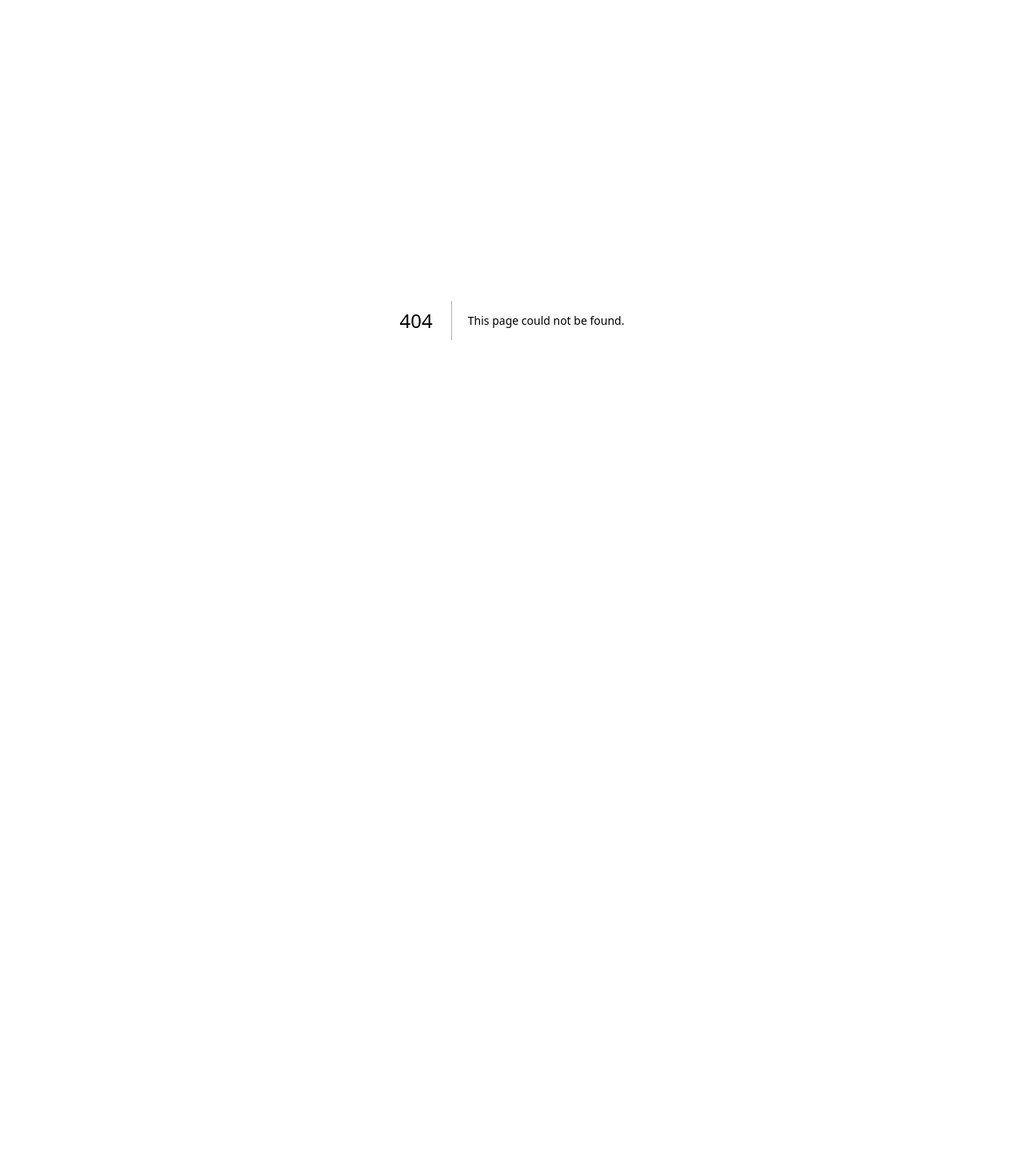
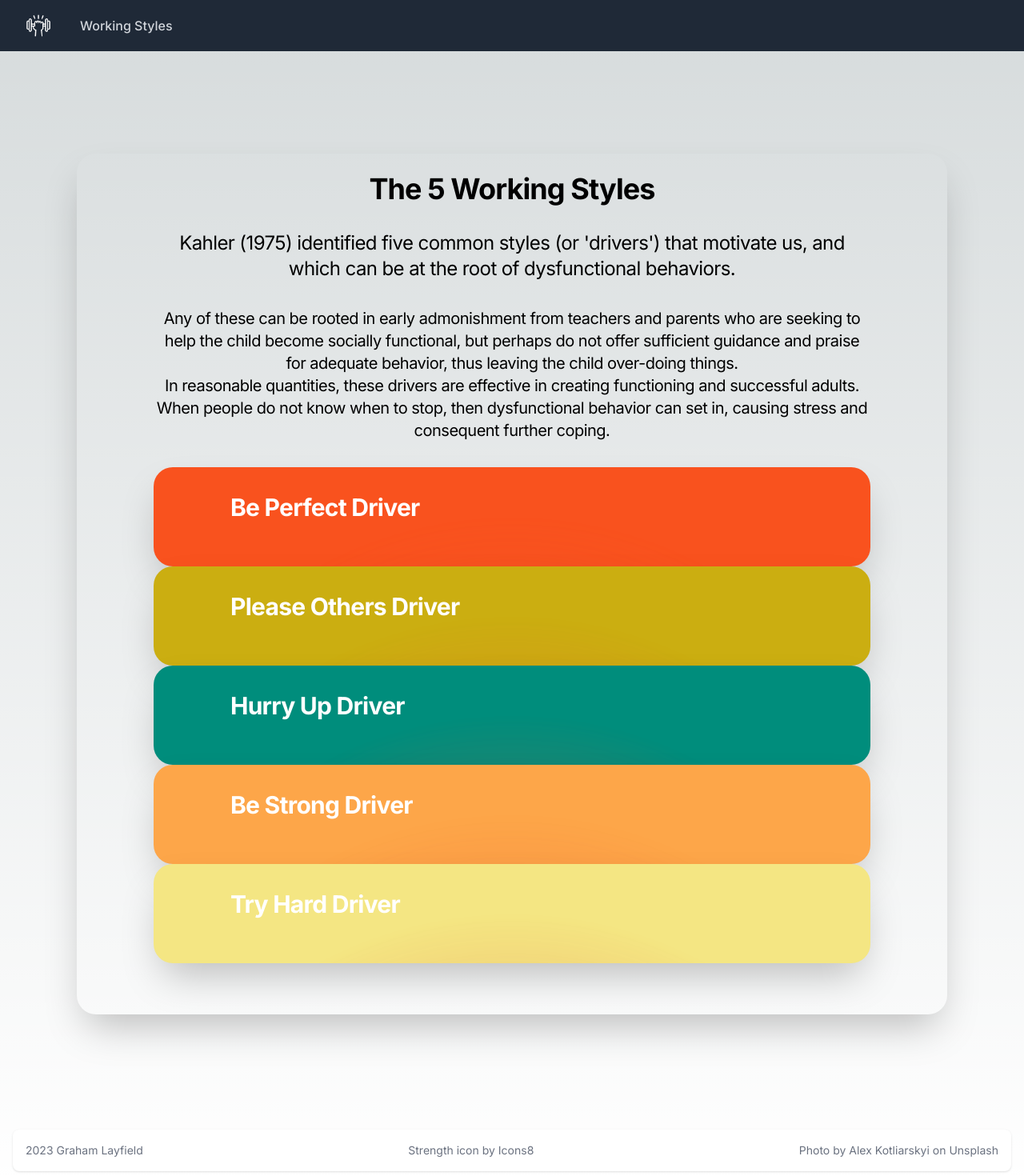
Before and after one commit to glayfield/working-styles, a Next.js app: page /styles in a window 1280 px wide. Before the commit this address had no page. Shown: the top 1470 px of the page at 80% size. Before the commit the page ends 800 px from the top, so only its background shows below. Built offline with nearby package versions, Linux system fonts and the light colour scheme.

Commit message:
init of working styles page

```diff
--- a/src/app/results/page.tsx
+++ b/src/app/results/page.tsx
@@ -6,6 +6,7 @@ import Nav from "@/components/nav";
 import GROUPS from "@/data/groups";
 import { Answer, ChartResult, Group } from "@/types/interfaces";
 import { useStickyState } from "@/utils/storage";
+import Link from "next/link";
 import { useRouter } from "next/navigation";
 
 export default function Results() {
@@ -57,8 +58,16 @@ export default function Results() {
             <div className="mt-10 flex items-center justify-center gap-x-6">
                 <BarChart data={results} />
             </div>
-            <div className="mt-10 flex items-center justify-center gap-x-6">
-                <button onClick={startAgain} className="rounded-md bg-white px-3.5 py-2.5 text-md font-semibold text-gray-900 shadow-sm hover:bg-gray-100 focus-visible:outline focus-visible:outline-2 focus-visible:outline-offset-2 focus-visible:outline-white">Start again?</button>
+            <div className="space-y-4 justify-center">
+                <p></p>
+                <div className="text-md">For more detail:</div>
+                <button className="w-full text-xl rounded-md bg-white px-3.5 py-2.5 text-sm font-semibold text-gray-900 shadow-sm hover:bg-gray-100 focus-visible:outline focus-visible:outline-2 focus-visible:outline-offset-2 focus-visible:outline-white">
+                    <Link href="/styles" >View the working styles</Link>
+                </button>
+                <div className="text-md">To take the survey again:</div>
+                <button onClick={startAgain}  className="w-full text-xl rounded-md bg-white px-3.5 py-2.5 text-sm font-semibold text-gray-900 shadow-sm hover:bg-gray-100 focus-visible:outline focus-visible:outline-2 focus-visible:outline-offset-2 focus-visible:outline-white">
+                    Start the survey again
+                </button>
             </div>
         </Container>
         <Footer />
--- /dev/null
+++ b/src/app/styles/page.tsx
@@ -0,0 +1,50 @@
+'use client';
+import Container from "@/components/container";
+import Footer from "@/components/footer";
+import Nav from "@/components/nav";
+import GROUPS from "@/data/groups";
+import { Group, Groups } from "@/types/interfaces";
+import { useStickyState } from "@/utils/storage";
+
+export default function Styles() {
+    const [results] = useStickyState([], 'user-results');
+    const colorVariants:Groups = {
+        bePerfect: 'relative isolate overflow-hidden bg-[#F9521E] px-6 pt-16 shadow-2xl sm:rounded-3xl sm:px-16 md:pt-24 lg:flex lg:gap-x-20 lg:px-24 lg:pt-0',
+        pleaseOthers: 'relative isolate overflow-hidden bg-[#CBAE11] px-6 pt-16 shadow-2xl sm:rounded-3xl sm:px-16 md:pt-24 lg:flex lg:gap-x-20 lg:px-24 lg:pt-0',
+        hurryUp: 'relative isolate overflow-hidden bg-[#008D7C] px-6 pt-16 shadow-2xl sm:rounded-3xl sm:px-16 md:pt-24 lg:flex lg:gap-x-20 lg:px-24 lg:pt-0',
+        beStrong: 'relative isolate overflow-hidden bg-[#FDA649] px-6 pt-16 shadow-2xl sm:rounded-3xl sm:px-16 md:pt-24 lg:flex lg:gap-x-20 lg:px-24 lg:pt-0',
+        tryHard: 'relative isolate overflow-hidden bg-[#F4E683] px-6 pt-16 shadow-2xl sm:rounded-3xl sm:px-16 md:pt-24 lg:flex lg:gap-x-20 lg:px-24 lg:pt-0'
+    }
+
+    return (
+        <div>
+        <Nav />
+        <Container>
+            <h1 className="text-3xl font-bold tracking-tight dark:text-white sm:text-4xl">The 5 Working Styles</h1>
+            <h2 className="text-xl tracking-tight dark:text-white sm:text-2xl">Kahler (1975) identified five common styles (or 'drivers') that motivate us, and which can be at the root of dysfunctional behaviors.</h2>
+            <p className="text-l tracking-tight dark:text-white sm:text-xl">Any of these can be rooted in early admonishment from teachers and parents who are seeking to help the child become socially functional, but perhaps do not offer sufficient guidance and praise for adequate behavior, thus leaving the child over-doing things.<br />
+            In reasonable quantities, these drivers are effective in creating functioning and successful adults. When people do not know when to stop, then dysfunctional behavior can set in, causing stress and consequent further coping.</p>
+            <div className="flex flex-col">
+                {GROUPS.map((group: Group) => (
+                    <div key={group.key} className={`${colorVariants[group.key as keyof Groups]}`}>
+                        <svg viewBox="0 0 1024 1024" className="absolute left-1/2 top-1/2 -z-10 h-[64rem] w-[64rem] -translate-y-1/2 [mask-image:radial-gradient(closest-side,white,transparent)] sm:left-full sm:-ml-80 lg:left-1/2 lg:ml-0 lg:-translate-x-1/2 lg:translate-y-0" aria-hidden="true">
+                            <circle cx="512" cy="512" r="512" fill="url(#759c1415-0410-454c-8f7c-9a820de03641)" fillOpacity="0.7" />
+                            <defs>
+                            <radialGradient id="759c1415-0410-454c-8f7c-9a820de03641">
+                                <stop stopColor="#7775D6" />
+                                <stop offset="1" stopColor={group?.color} />
+                            </radialGradient>
+                            </defs>
+                        </svg>
+                        <div className="mx-auto max-w-md text-center lg:mx-0 lg:flex-auto lg:py-8 lg:text-left">
+                            <h2 className="text-2xl font-bold tracking-tight text-white sm:text-3xl">{group.name}</h2>
+                            <p className="mt-6 text-lg leading-8 text-gray-300">{group?.desc}</p>
+                        </div>
+                    </div>
+                ))}
+            </div>
+        </Container>
+        <Footer />
+        </div>
+    )
+}
--- a/src/app/survey/page.tsx
+++ b/src/app/survey/page.tsx
@@ -32,7 +32,7 @@ export default function Survey() {
         <Nav />
         <Progress progress={progress} />
         <Container>
-          <div className="text-xl py-4 min-h-[40vh]">Survey Complete!</div>
+          <div className="text-xl py-16">Survey Complete!</div>
           <Link href="/results" className="w-full text-xl rounded-md bg-white px-3.5 py-2.5 text-sm font-semibold text-gray-900 shadow-sm hover:bg-gray-100 focus-visible:outline focus-visible:outline-2 focus-visible:outline-offset-2 focus-visible:outline-white">
             Click to view your results
           </Link>
--- a/src/data/groups.tsx
+++ b/src/data/groups.tsx
@@ -2,26 +2,31 @@ const GROUPS = [
   {
     id: 1,
     name: "Be Perfect Driver",
-    color: "#F9521E"
+    key: 'bePerfect',
+    color: "#F9521E",
   },
   {
     id: 2,
     name: "Please Others Driver",
+    key: 'pleaseOthers',
     color: "#CBAE11"
   },
   {
     id: 3,
     name: "Hurry Up Driver",
+    key: 'hurryUp',
     color: "#008D7C"
   },
   {
     id: 4,
     name: "Be Strong Driver",
+    key: 'beStrong',
     color: "#FDA649"
   },
   {
     id: 5,
     name: "Try Hard Driver",
+    key: 'tryHard',
     color: "#F4E683"
   }
 ];
```
Also changed, not shown: src/types/interfaces.tsx (+14 -1 lines).
